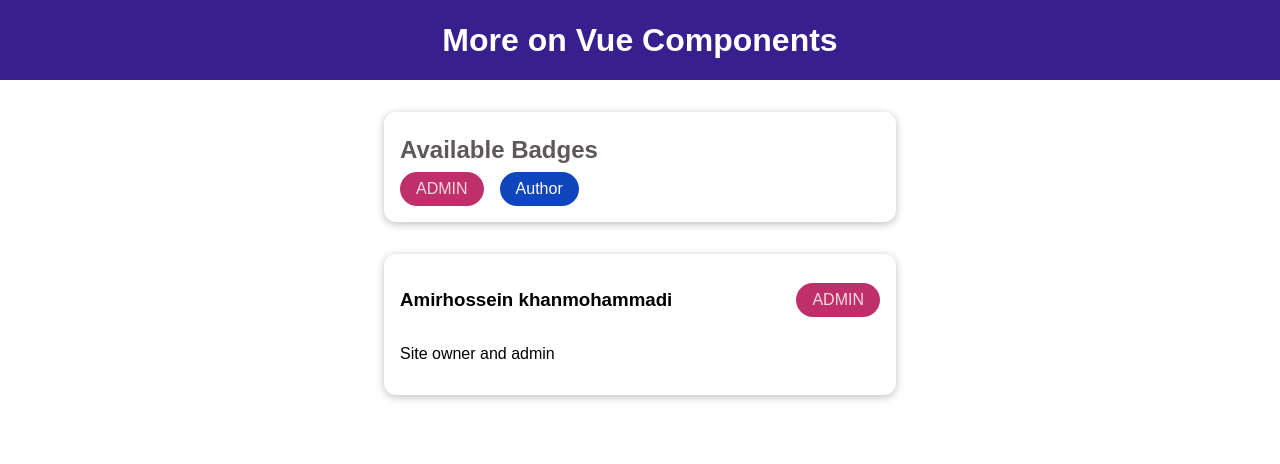
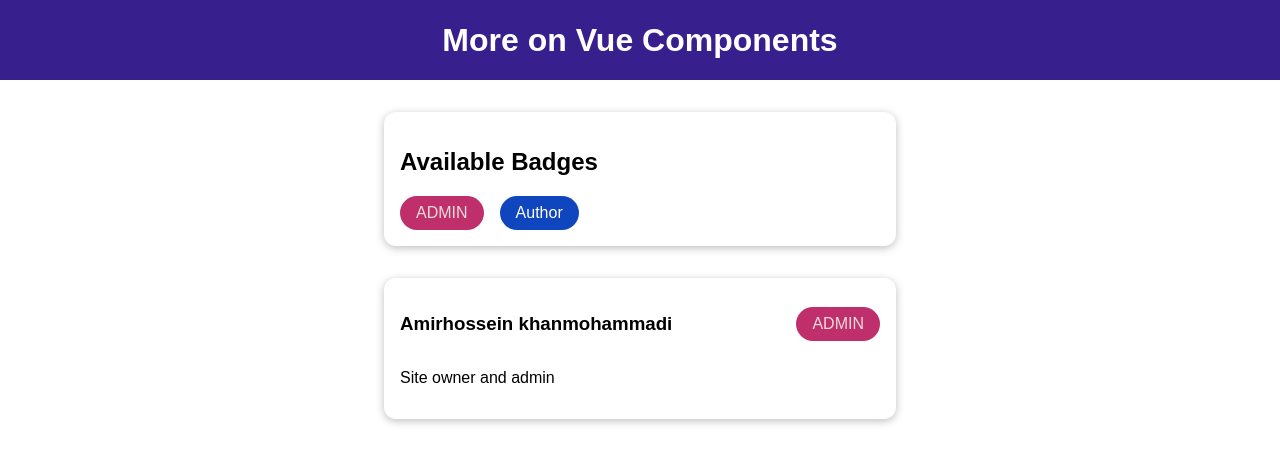
Before and after one commit to ami87878/componentRegister, a Vue app: page / in a window 1280 px wide. Shown: the top 464 px of the page. Built offline with nearby package versions, Linux system fonts and the light colour scheme.

Commit message:
#7 remove section beacause the base component has slot

```diff
--- a/src/components/BadgeList.vue
+++ b/src/components/BadgeList.vue
@@ -1,5 +1,5 @@
 <template>
-  <section>
+
     <BaseCard>
      <template v-slot:headerslot>
 
@@ -20,7 +20,7 @@
     </ul>
   </template>
   </BaseCard>
-  </section>
+
 </template>
 
 <script>
```
